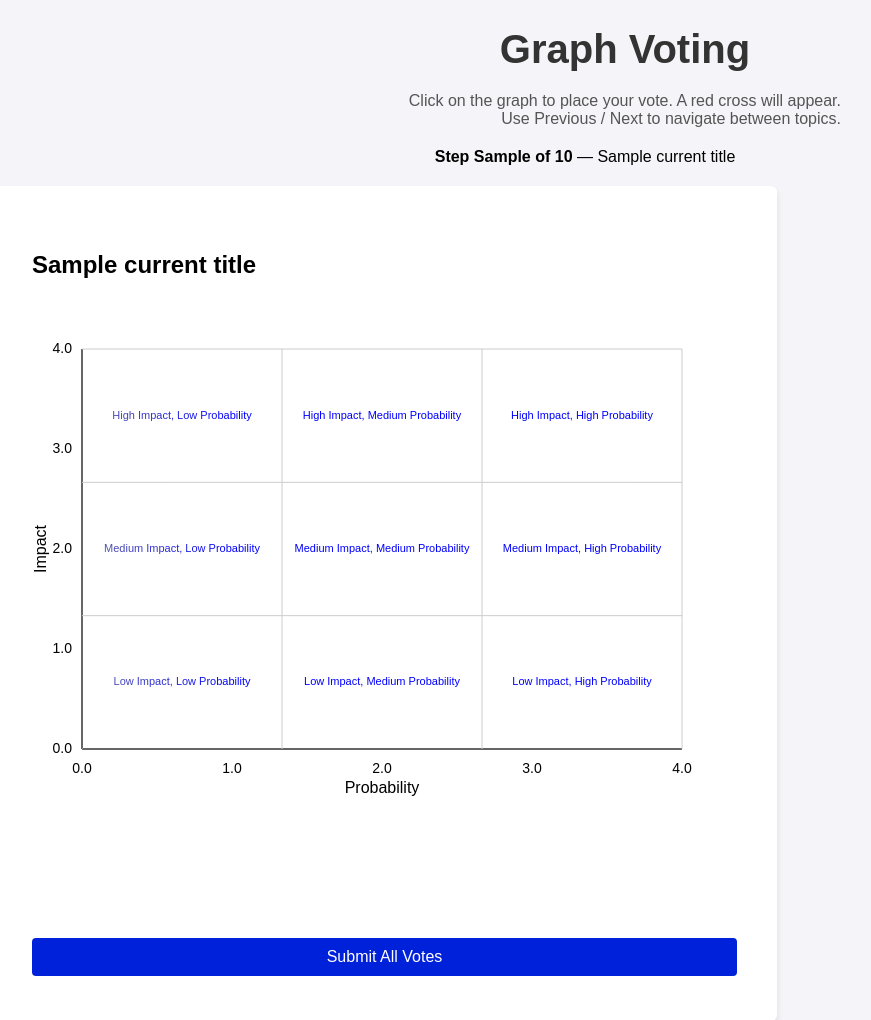
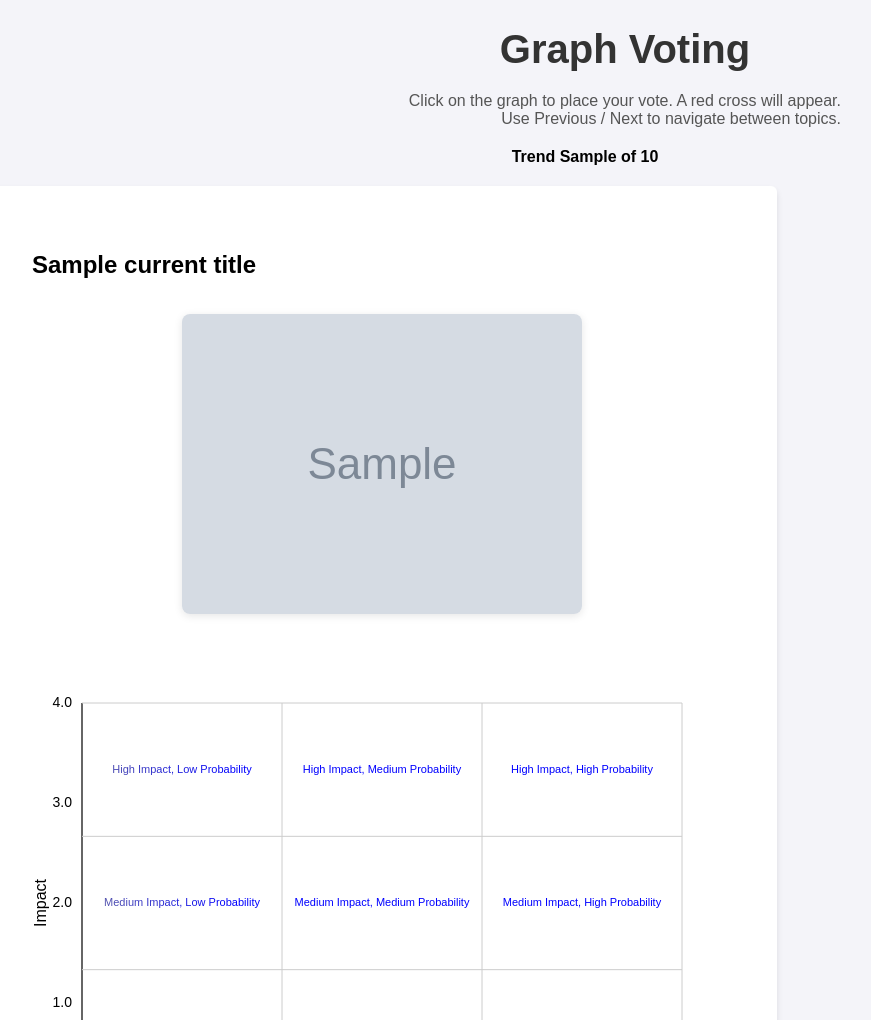
Before and after one commit to Abdelgafar-copilot/Trends-Voting-Tool, a Django app: template survey/templates/survey/single_graph.html in a window 1280 px wide. Shown: the top 1020 px of the page, without its empty margins (55-926 px from the left). Run offline with Django 5.2, Linux system fonts and the light colour scheme; the template is opened without the code that fills it: most values are stand-ins (such as "Sample title", 1, 10 or a date in 2020); grey boxes marked "Sample" are stand-in pictures.

Commit message:
code for inserting images

```diff
--- a/survey/static/survey/styles.css
+++ b/survey/static/survey/styles.css
@@ -201,3 +201,17 @@ form button:hover {
 .btn-submit:hover {
     background-color: #0056b3;
 }
+
+.trend-image {
+    text-align: center;
+    margin: 20px 0;
+    padding: 15px;
+}
+
+.trend-img {
+    max-width: 100%;
+    height: auto;
+    max-height: 300px; /* Adjust as needed */
+    border-radius: 8px;
+    box-shadow: 0 2px 8px rgba(0, 0, 0, 0.1);
+}
--- a/survey/templates/survey/single_graph.html
+++ b/survey/templates/survey/single_graph.html
@@ -4,7 +4,7 @@
 <head>
     <meta charset="UTF-8">
     <meta name="viewport" content="width=device-width, initial-scale=1.0">
-    <title>Graph Voting - Step {{ current_step }}</title>
+    <title>Graph Voting - Trend {{ current_step }}</title>
     <link rel="stylesheet" href="{% static 'survey/styles.css' %}">
 </head>
 <body>
@@ -15,7 +15,7 @@
                 Click on the graph to place your vote. A red cross will appear.<br>
                 Use Previous / Next to navigate between topics.
             </p>
-            <p><strong>Step {{ current_step }} of 10</strong> — {{ current_title }}</p>
+            <p><strong>Trend {{ current_step }} of 10</strong></p>
         </div>
 
         <div class="graph-container">
@@ -24,6 +24,15 @@
 
                 <div class="graph-wrapper">
                     <h2 class="graph-title">{{ current_title }}</h2>
+
+                    {% if current_image %}
+                    <div class="trend-image">
+                        <img src="{% static 'survey/images/' %}{{ current_image }}"
+                            alt="{{ current_title }}"
+                            class="trend-img">
+                    </div>
+                    {% endif %}
+
                     <canvas id="graph_1" width="1000" height="600"></canvas>
 
                     <input type="hidden" name="impact" id="impact_1" value="{{ impact|default:'' }}">
```
Also changed, not shown: survey/views.py (+31 -8 lines), db.sqlite3, survey/static/survey/images/upskilling.png (added).
